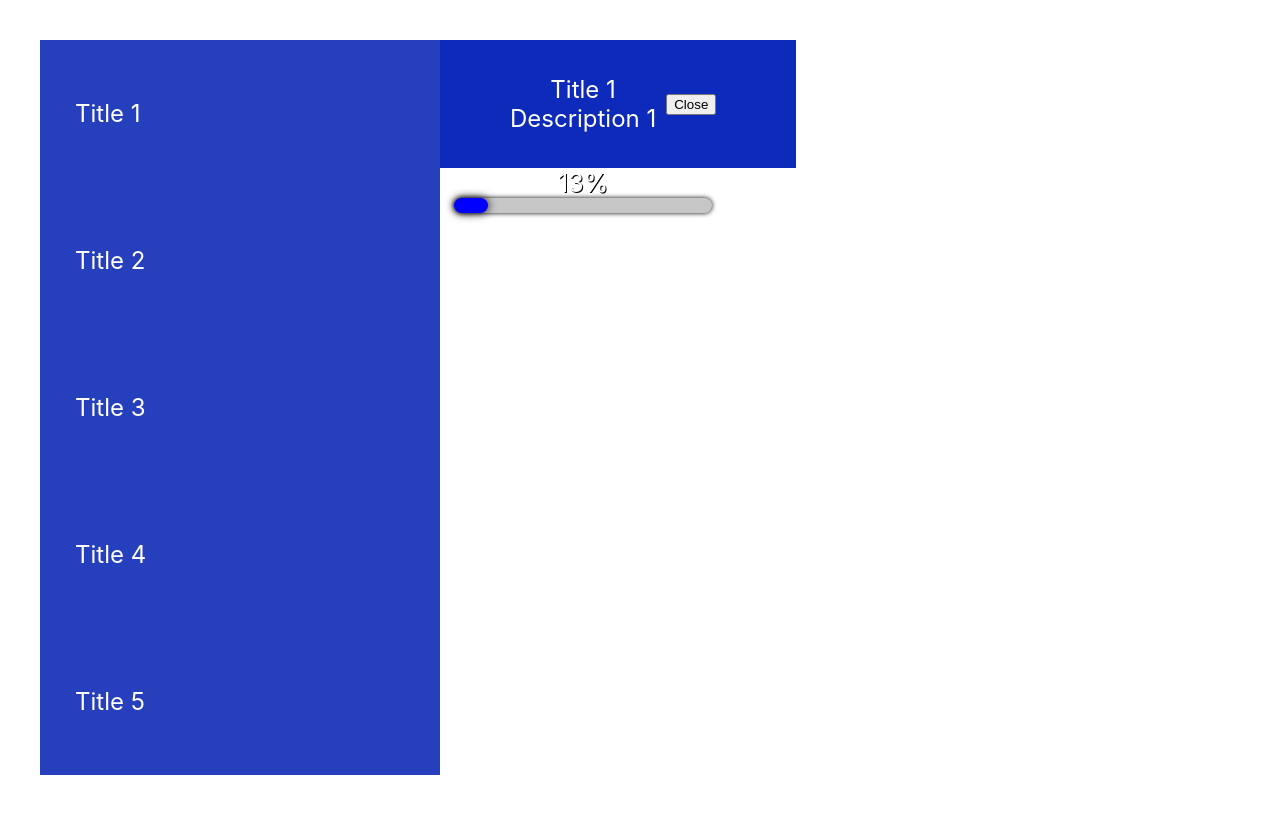
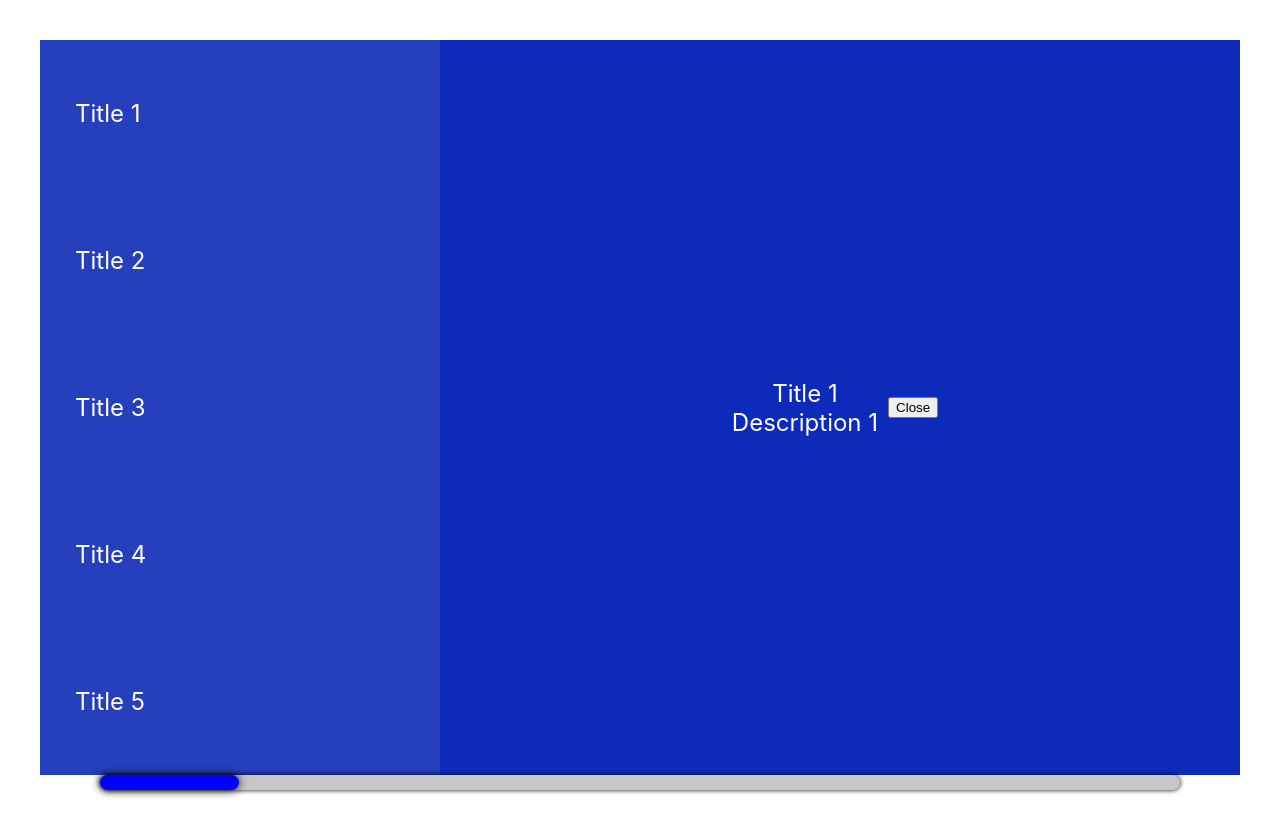
Before and after one commit to MarkE16/test-app, a React (Create React App) app: page / in a window 1280 px wide. Both pictures are taken after a click on the element "Title 1". Built offline with nearby package versions, Linux system fonts and the light colour scheme.

Commit message:
fixed timer

```diff
--- a/src/App.js
+++ b/src/App.js
@@ -18,7 +18,8 @@ function App() {
   return (
     <div className="App">
       <div style={{ height: "100%" }}>
-        <Sidebar timer={time} goalTime={endTime}/>
+        <Sidebar timer={time} setTimer={setTime} goalTime={endTime}/>
+        <Progress timer={time} goalTime={endTime} />
       </div>
       {/* <div>
         <p className='subtitle'>LineChart 1</p>
--- a/src/Modal.js
+++ b/src/Modal.js
@@ -2,10 +2,8 @@ import React, { useEffect, useState } from 'react'
 import Progress from './Progress';
 import { Timer } from './Timer';
 
-function Modal({ setModalOpen, item, setItem, itemArr }) {
+function Modal({ setModalOpen, item, setItem, itemArr, timer, setTimer, goalTime }) {
   const items = itemArr;
-  const [time, setTime] = useState(0);
-  const [endTime, setEndTime] = useState(15);
   var { title, desc, id } = item;
 
   const msg = `${title} \n ${desc}`
@@ -13,18 +11,16 @@ function Modal({ setModalOpen, item, setItem, itemArr }) {
   useEffect(() => {
     const activeItem = document.getElementById(`sidebar-item${id}`)
     var color = activeItem.style.backgroundColor;
-    const interval = setTimeout(() => setItem(items[id >= (items.length - 1) ? 0 : id + 1]), (endTime * 1000))
+    setTimer(0);
+    const interval = setTimeout(() => setItem(items[id >= (items.length - 1) ? 0 : id + 1]), (goalTime * 1000))
     return () => clearInterval(interval)
   }, [item])
 
   return (
-    <div>
-      <div className='sideBar-item-modal'>
-        <span className='line'>{msg}</span>
-        <button onClick={() => setModalOpen(false)}>Close</button>
-      </div>
-      <Timer timer={time} setTimer={setTime} goalTime={endTime} />
-      <Progress timer={time} goalTime={endTime} />
+    <div className='sideBar-item-modal'>
+      <span className='line'>{msg}</span>
+      <button onClick={() => setModalOpen(false)}>Close</button>
+      <Timer timer={timer} setTimer={setTimer} goalTime={goalTime} />
     </div>
   )
 }
--- a/src/Progress.js
+++ b/src/Progress.js
@@ -22,8 +22,6 @@ function Progress({ timer, goalTime }) {
 
   return (
     <>
-
-      <span style={{ color: "white" , textShadow: "1px 1px 0 black", fontSize: 25 }}>{progressLeft}%</span>
       <div style={{ display: "flex", alignItems: "center", justifyContent: "center" }}>
         <div className='container'>
           <div style={progressBar_container} />
--- a/src/Sidebar.js
+++ b/src/Sidebar.js
@@ -17,7 +17,7 @@ const SidebarItem = ({ item, setItemOn, setItem}) => {
   )
 }
 
-function Sidebar({ timer, goalTime }) {
+function Sidebar({ timer, setTimer, goalTime }) {
   const sidebarItems = [
     {title: "Title 1", desc: "Description 1",  id: 0},
     {title: "Title 2", desc: "Description 2",  id: 1},
@@ -40,7 +40,7 @@ function Sidebar({ timer, goalTime }) {
           })
         }
       </div>
-      { itemActive && <Modal setModalOpen={setItemActive} item={item} itemArr={sidebarItems} setItem={setItem} timer={timer} goalTime={goalTime} /> }
+      { itemActive && <Modal setModalOpen={setItemActive} item={item} itemArr={sidebarItems} setItem={setItem} timer={timer} setTimer={setTimer} goalTime={goalTime} /> }
     </div>
   )
 }
```
